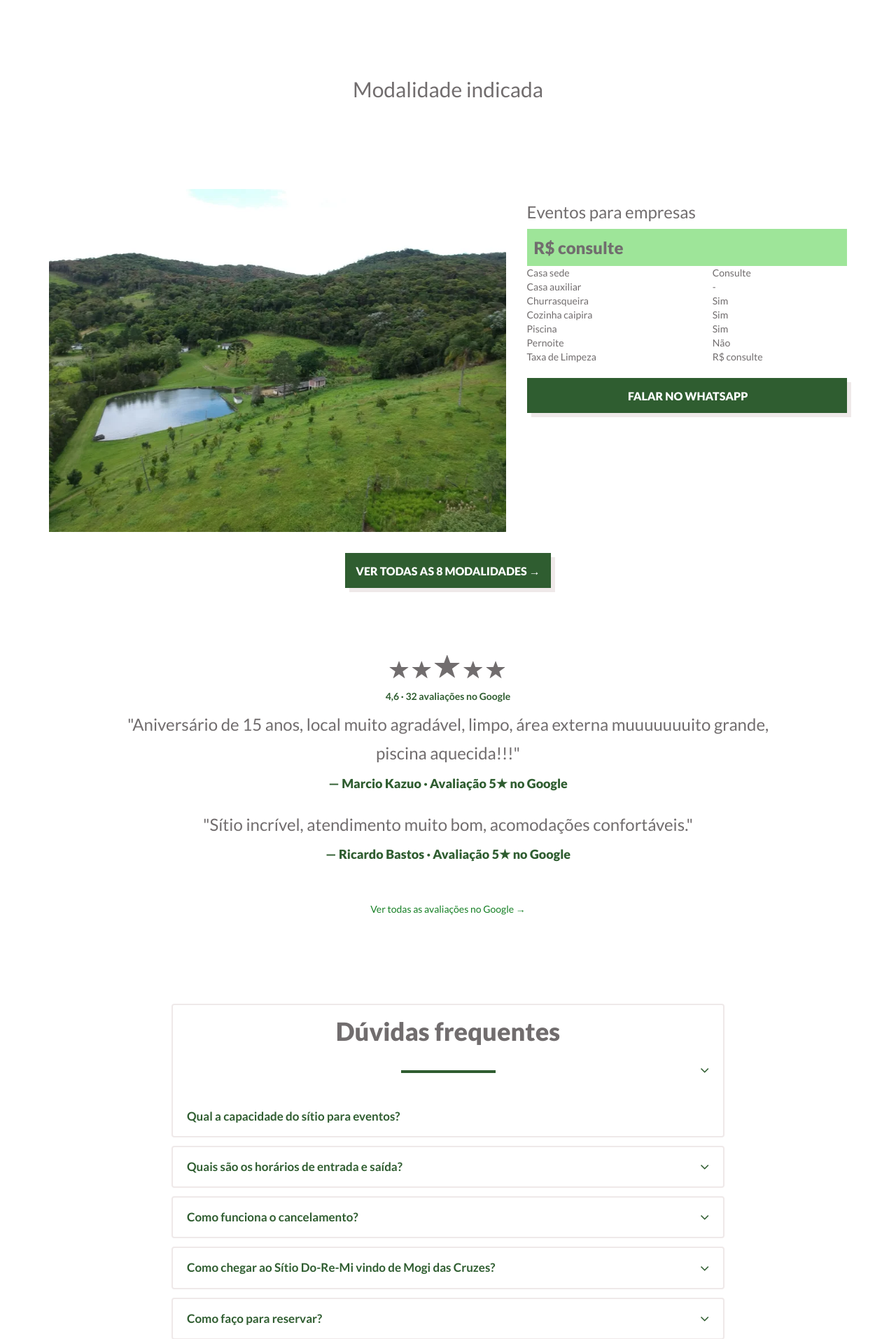
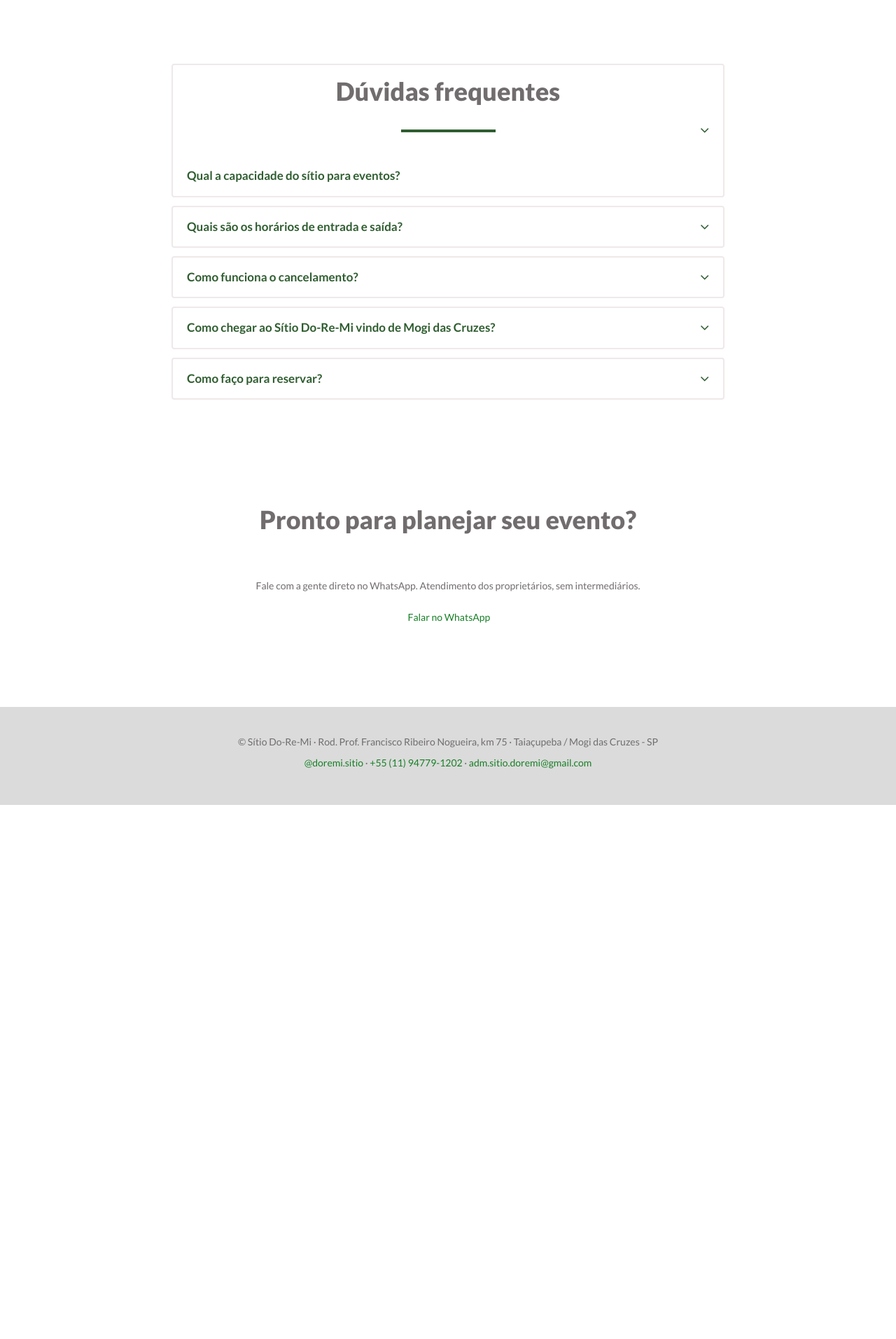
Before and after one commit to MarceloClara/sitiodoremi, a PHP site: page /eventos-corporativos.html in a window 1280 px wide. Shown: the part 1285-3198 px from the top of the page at 70% size. After the commit the page ends 2435 px from the top, so only its background shows below. Run offline with PHP 8.4, Linux system fonts and the light colour scheme.

Commit message:
Landings: hero igual home + respiro entre subtitle e imagem + enxuga secoes
Hero das 3 landings agora usa exatamente a mesma estrutura do hero da home
(container > row > col-xs-12 pull-right > carousel.slide > carousel-inner >
item.active). Aproveita CSS existente (overflow:hidden do carousel-inner,
padding lateral do container) e zero CSS novo. Sem data-ride entao o JS
do mini-carousel nao tenta inicializar.

Espacamento entre subtitle e imagem nas 4 paginas (home + 3 landings):
- #teaser .car-img ganha margin-top: 90px

Enxugou 3 landings:
- Removida secao #vehicles (modalidades) - linkavam pra /#vehicles da home
- Removida secao #reviews - reviews ficam centralizadas na home

Estrutura final de cada landing: teaser -> services -> faq -> contact.
Home permanece intacta.

```diff
--- a/css/styles.css
+++ b/css/styles.css
@@ -392,6 +392,7 @@ header.large .brand {
   height: 455px;
   text-align: center;
   line-height: 160px;
+  margin-top: 90px;
 }
 #teaser .car-img img {
   display: inline-block;
--- a/eventos-corporativos.html
+++ b/eventos-corporativos.html
@@ -163,10 +163,14 @@
     </div>
   </header>
 
-  <!-- Hero -->
-  <section id="teaser" class="container">
+  <!-- Hero - mesma estrutura do hero da home -->
+  <section id="teaser">
+    <div class="container">
       <div class="row">
-      <div class="col-md-12 text-center">
+        <div class="col-xs-12 pull-right">
+          <div class="carousel slide">
+            <div class="carousel-inner">
+              <div class="item active">
                 <h2 class="title">Eventos corporativos no Sítio Do-Re-Mi
                   <span class="subtitle">Espaço amplo para receber eventos corporativos junto à natureza. Capacidade para até 200 pessoas a 60 km de São Paulo.</span>
                 </h2>
@@ -175,6 +179,12 @@
                     <source type="image/webp" srcset="imagens/DJI_0377-400.webp 400w, imagens/DJI_0377-800.webp 800w, imagens/DJI_0377.webp 1600w" sizes="100vw">
                     <img src="imagens/DJI_0377.jpg" srcset="imagens/DJI_0377-400.jpg 400w, imagens/DJI_0377-800.jpg 800w, imagens/DJI_0377.jpg 1600w" sizes="100vw" class="img-responsive" alt="Vista aérea do Sítio Do-Re-Mi mostrando espaço amplo junto à natureza" width="1600" height="1200" fetchpriority="high">
                   </picture>
+                </div>
+              </div>
+            </div>
+          </div>
+        </div>
+      </div>
     </div>
     <div class="hero-overlay">
       <span class="hero-tagline">Empresas · Treinamentos · Confraternizações</span>
@@ -186,8 +196,6 @@
          aria-label="Consultar evento corporativo no WhatsApp">
         Consultar no WhatsApp
       </a>
-        </div>
-      </div>
     </div>
   </section>
   <div class="arrow-down"></div>
@@ -225,66 +233,6 @@
           <li>Estacionamento amplo coberto e descoberto</li>
           <li>Garagem coberta para festas</li>
         </ul>
-      </div>
-    </div>
-  </section>
-
-  <!-- Oferta destaque -->
-  <section id="vehicles" class="container">
-    <div class="row">
-      <div class="col-md-12 title text-center">
-        <h2>Modalidade indicada</h2>
-        <span class="underline">&nbsp;</span>
-      </div>
-    </div>
-    <div class="row">
-      <div class="col-md-7">
-        <div class="vehicle-img">
-          <picture>
-            <source type="image/webp" srcset="imagens/pomar-400.webp 400w, imagens/pomar-800.webp 800w, imagens/pomar.webp 1600w" sizes="(min-width: 992px) 50vw, 100vw">
-            <img class="img-responsive" src="imagens/pomar.jpg" srcset="imagens/pomar-400.jpg 400w, imagens/pomar-800.jpg 800w, imagens/pomar.jpg 1600w" sizes="(min-width: 992px) 50vw, 100vw" alt="Pomar e área externa do sítio para eventos corporativos" width="1600" height="1200" loading="lazy" decoding="async">
-          </picture>
-        </div>
-      </div>
-      <div class="col-md-5">
-        <h3>Eventos para empresas</h3>
-        <div class="vehicle-price">R$ consulte</div>
-        <table class="table vehicle-features">
-          <tr><td>Casa sede</td><td>Consulte</td></tr>
-          <tr><td>Casa auxiliar</td><td>-</td></tr>
-          <tr><td>Churrasqueira</td><td>Sim</td></tr>
-          <tr><td>Cozinha caipira</td><td>Sim</td></tr>
-          <tr><td>Piscina</td><td>Sim</td></tr>
-          <tr><td>Pernoite</td><td>Não</td></tr>
-          <tr><td>Taxa de Limpeza</td><td>R$ consulte</td></tr>
-        </table>
-        <a href="https://api.whatsapp.com/send?phone=5511947791202&text=Ol%C3%A1%2C%20gostaria%20de%20consultar%20a%20op%C3%A7%C3%A3o%20%2AEventos%20para%20empresas%2A%20no%20S%C3%ADtio%20Do-Re-Mi." class="reserve-button" target="_blank" rel="noopener" data-source="landing_eventos_card"><i class="fa fa-whatsapp"></i> Falar no WhatsApp</a>
-      </div>
-    </div>
-    <div class="row text-center" style="margin-top:30px;">
-      <a href="/#vehicles" class="reserve-button" style="display:inline-block;max-width:340px;">Ver todas as 8 modalidades →</a>
-    </div>
-  </section>
-
-  <!-- Reviews -->
-  <section id="reviews" class="container" aria-label="Avaliações de clientes no Google">
-    <div class="row text-center">
-      <div class="col-md-12 stars" aria-label="Avaliação média 4,6 de 5 estrelas com base em 32 avaliações no Google">
-        <span class="glyphicon glyphicon-star"></span>
-        <span class="glyphicon glyphicon-star"></span>
-        <span class="glyphicon glyphicon-star big"></span>
-        <span class="glyphicon glyphicon-star"></span>
-        <span class="glyphicon glyphicon-star"></span>
-        <div class="rating-caption">4,6 · 32 avaliações no Google</div>
-      </div>
-      <div class="col-md-10 col-md-offset-1">
-        <div class="review">"Aniversário de 15 anos, local muito agradável, limpo, área externa muuuuuuuito grande, piscina aquecida!!!"</div>
-        <div class="author">— Marcio Kazuo · Avaliação 5★ no Google</div>
-        <div class="review" style="margin-top:25px;">"Sítio incrível, atendimento muito bom, acomodações confortáveis."</div>
-        <div class="author">— Ricardo Bastos · Avaliação 5★ no Google</div>
-        <p class="reviews-source">
-          <a href="https://www.google.com/maps/search/S%C3%ADtio+Do-Re-Mi+Taia%C3%A7upeba+Mogi+das+Cruzes" target="_blank" rel="noopener">Ver todas as avaliações no Google →</a>
-        </p>
       </div>
     </div>
   </section>
```
Also changed, not shown: festas-aniversario.html (+12 -51 lines), fim-de-semana-familia.html (+12 -57 lines). Lines whose indentation alone changed are shown as unchanged.
